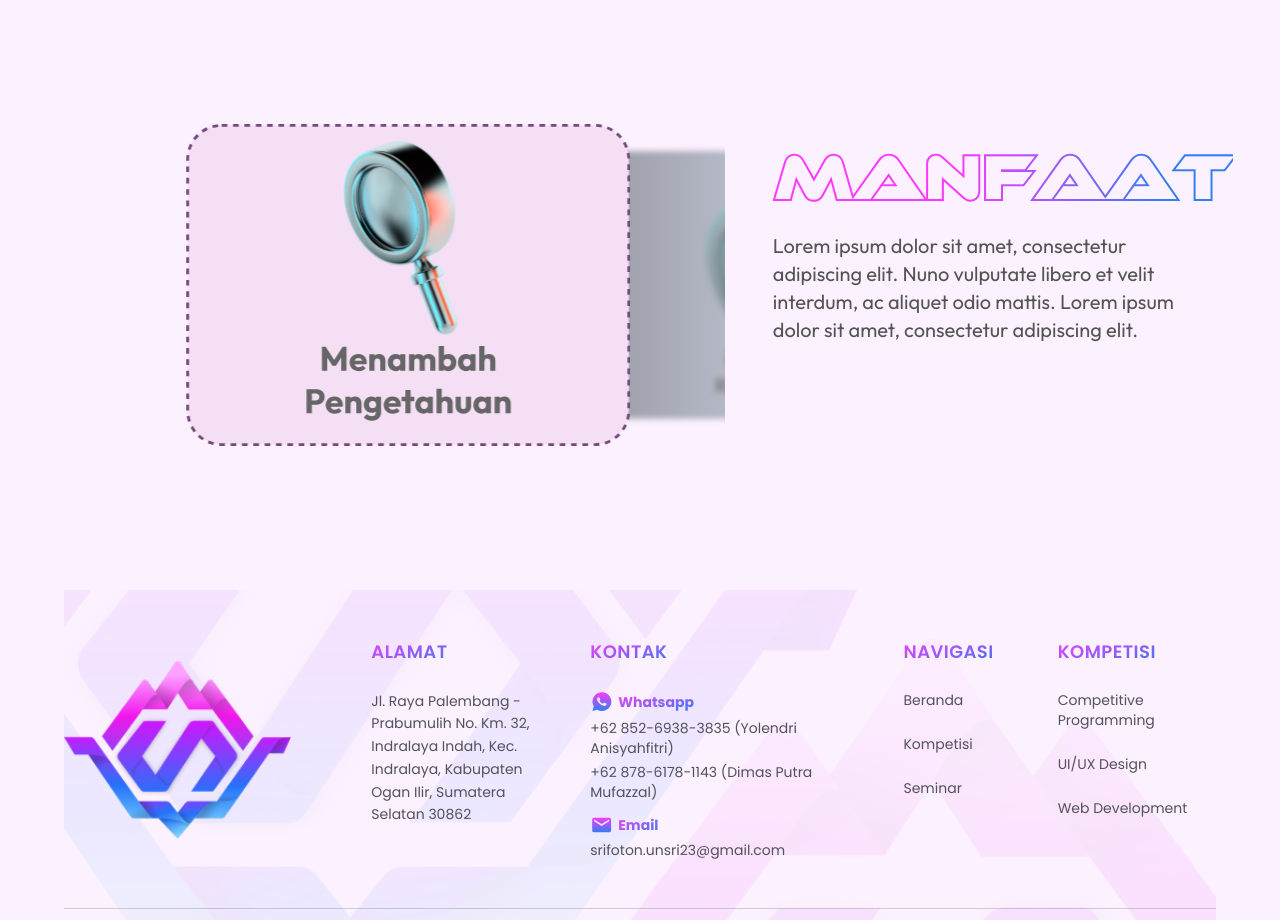
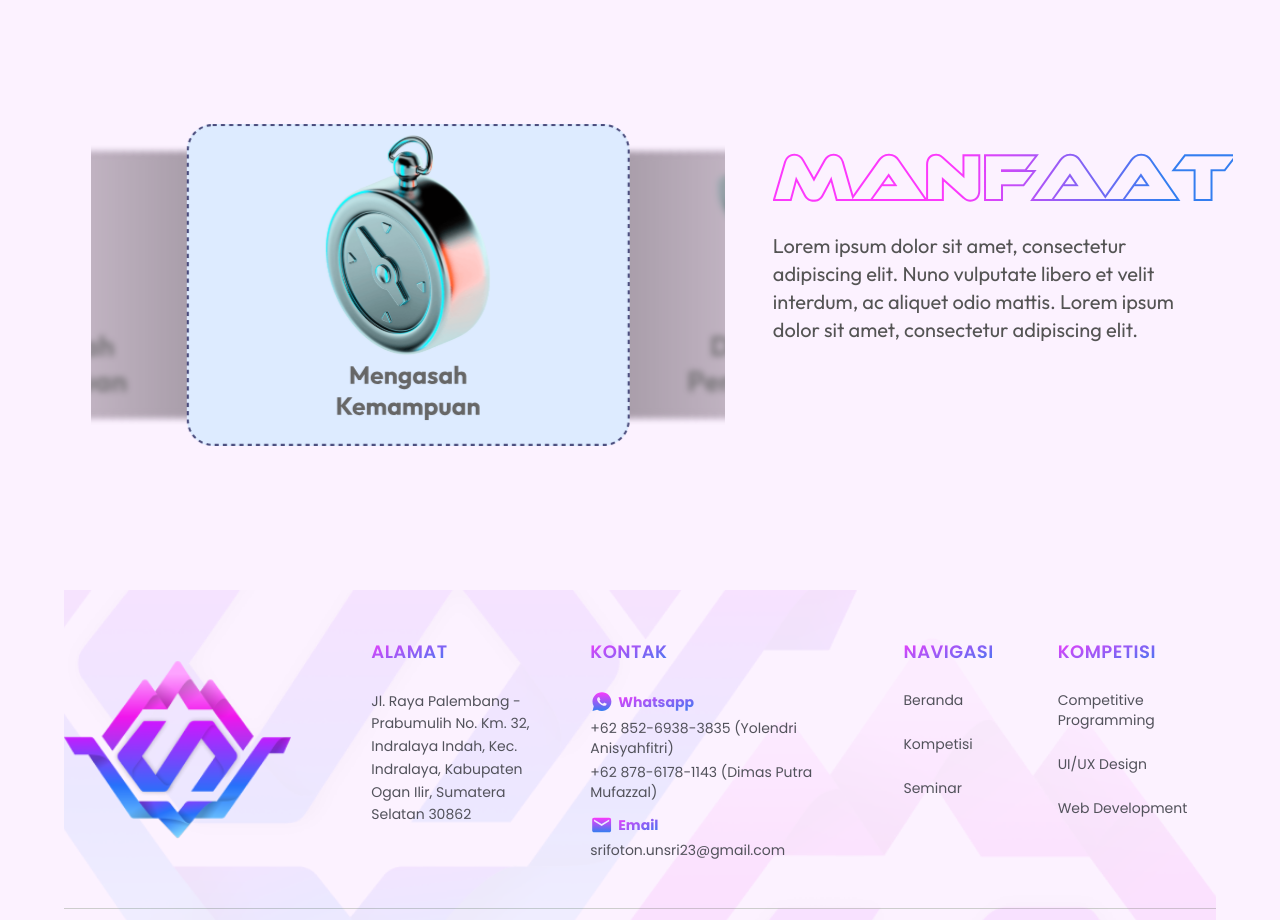
Before and after one commit to zildjianvitoo/srifoton2023fe-deployed, a Next.js app: page / in a window 1280 px wide. Shown: the part 4280-5200 px from the top of the page. Built offline with nearby package versions, Linux system fonts and the light colour scheme.

Commit message:
style: change size and initial slide on swiper landing page

```diff
--- a/components/organisms/LandingPage/Benefit.jsx
+++ b/components/organisms/LandingPage/Benefit.jsx
@@ -18,7 +18,7 @@ export default function Benefit() {
             ipsum dolor sit amet, consectetur adipiscing elit.
           </p>
         </div>
-        <div className=" md:max-w-[70%] lg:max-w-[55%] justify-center items-center lg:mr-10">
+        <div className=" w- md:max-w-[70%] lg:max-w-[55%] justify-center items-center lg:mr-10">
           <SwiperSlider />
         </div>
       </div>
--- a/components/organisms/LandingPage/Swiper.jsx
+++ b/components/organisms/LandingPage/Swiper.jsx
@@ -11,7 +11,7 @@ import { EffectCoverflow, Pagination, Navigation } from "swiper";
 import Image from "next/image";
 
 function SwiperSlider() {
-  const [currentSlideIndex, setCurrentSlideIndex] = useState(0);
+  const [currentSlideIndex, setCurrentSlideIndex] = useState(1);
   const { theme } = useTheme();
 
   const handleSlideChange = (swiper) => {
@@ -33,8 +33,9 @@ function SwiperSlider() {
         ];
 
   return (
-    <div className="grid w-full place-items-center rounded-4xl">
+    <div className="grid place-items-center rounded-4xl">
       <Swiper
+        initialSlide={1}
         effect={"coverflow"}
         grabCursor={true}
         centeredSlides={true}
@@ -58,7 +59,7 @@ function SwiperSlider() {
         className="flex items-center justify-center p-10"
       >
         <SwiperSlide
-          className={`grid lg:max-w-[70%] place-items-center rounded-4xl  ${
+          className={`grid  max-w-[70%] place-items-center rounded-4xl  ${
             currentSlideIndex != 0 ? "slide" : ""
           } `}
         >
@@ -71,7 +72,7 @@ function SwiperSlider() {
           />
         </SwiperSlide>
         <SwiperSlide
-          className={`grid lg:max-w-[70%] place-items-center rounded-4xl   ${
+          className={`grid max-w-[70%] place-items-center rounded-4xl   ${
             currentSlideIndex != 1 && "slide"
           } `}
         >
@@ -84,7 +85,7 @@ function SwiperSlider() {
           />
         </SwiperSlide>
         <SwiperSlide
-          className={`grid lg:max-w-[70%] place-items-center rounded-4xl  ${
+          className={`grid max-w-[70%] place-items-center rounded-4xl  ${
             currentSlideIndex != 2 ? "slide" : ""
           } `}
         >
--- a/pages/seminar.jsx
+++ b/pages/seminar.jsx
@@ -17,7 +17,6 @@ function Seminar() {
       </Head>
       <ComingSoon />
       {/* <LayoutMain>
-
         <Jumbotron />
         <Intro />
         <TimeLineSeminar />
```
